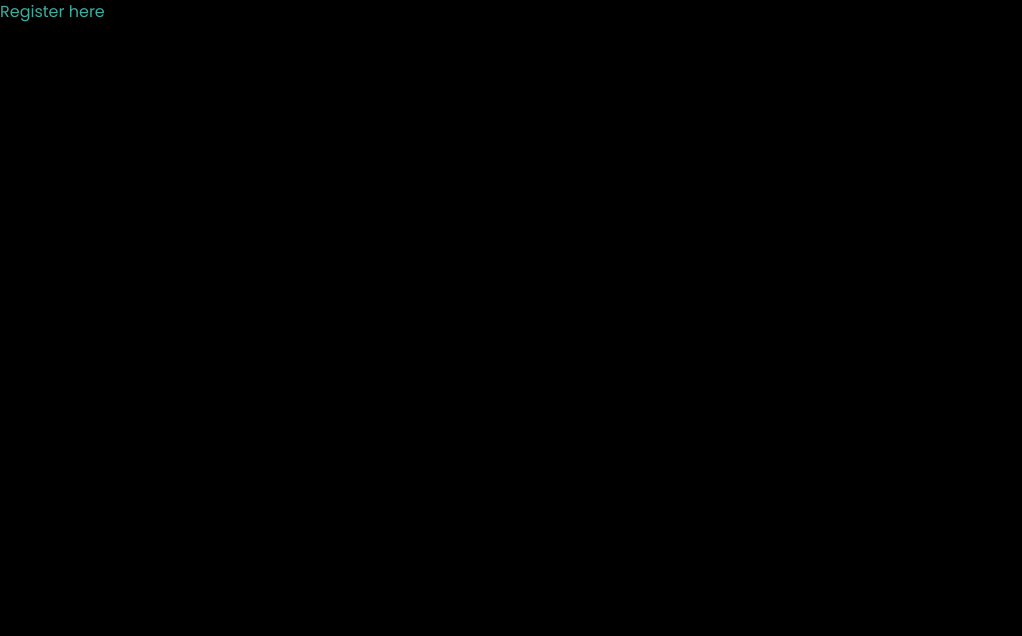
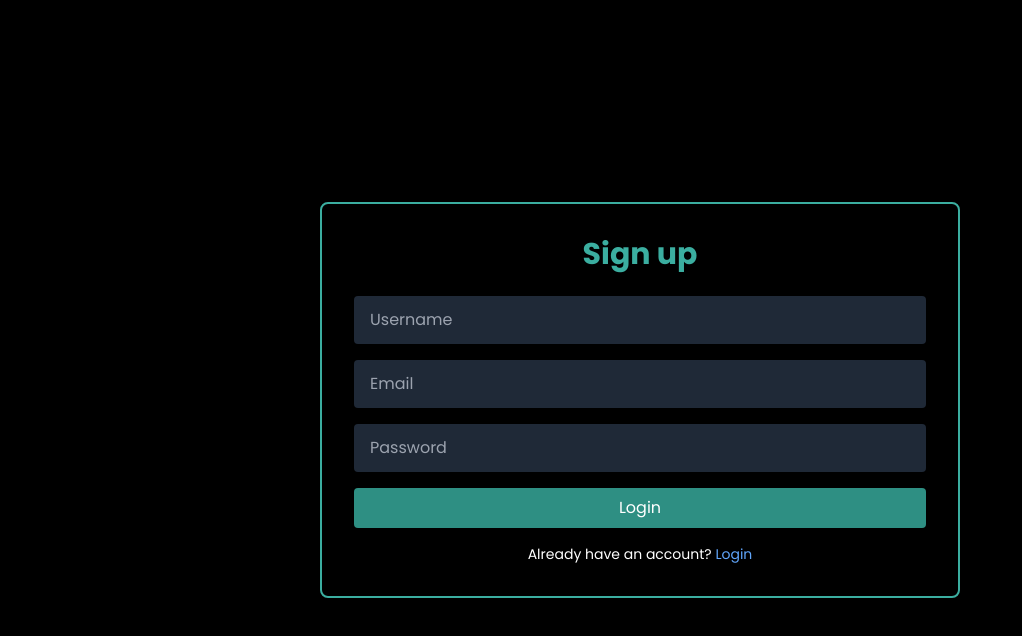
Before and after one commit to Pycreater/To-Let-Globe-Blogs, a React (Vite) app in the folder client/: page /register in a window 1280 px wide. Shown: the top 636 px of the page, without its empty margins (0-1022 px from the left). Built offline with nearby package versions, Linux system fonts and the light colour scheme.

Commit message:
feat(pages): implement login and register page

```diff
--- a/client/src/context/auth.context.jsx
+++ b/client/src/context/auth.context.jsx
@@ -2,7 +2,7 @@ import React, { createContext, useContext, useEffect, useState } from "react";
 import { useNavigate } from "react-router-dom";
 import { loginUser, logoutUser, registerUser } from "../api";
 import Loader from "../components/Loader";
-import { LocalStorage, requestHandler } from "../util";
+import { LocalStorage, requestHandler } from "../util/index.js";
 import { toast } from "sonner";
 
 // Create a context to manage authentication-related data and functions
@@ -81,8 +81,8 @@ const AuthProvider = ({ children }) => {
     setIsLoading(true);
     const _token = LocalStorage.get("token");
     const _user = LocalStorage.get("user");
-    if (_token && _user?.id) {
-      setUser(_user);
+    if (_token && _user?.user?._id) {
+      setUser(_user?.user);
       setToken(_token);
     }
     setIsLoading(false);
--- a/client/src/pages/login.jsx
+++ b/client/src/pages/login.jsx
@@ -1,11 +1,60 @@
-import React from "react";
+import React, { useState } from "react";
+import { Link } from "react-router-dom";
+import { useAuth } from "../context/auth.context";
 
-const login = () => {
+const Login = () => {
+  const [email, setEmail] = useState("");
+  const [password, setPassword] = useState("");
+  // Accessing the login function from the AuthContext
+  const { login } = useAuth();
+
+  // Function to handle the login process
+  const handleLogin = async () =>
+    await login({
+      email,
+      password,
+    });
+
   return (
-    <div>
-      <h1>Login here</h1>
+    <div className="flex items-center justify-center min-h-screen px-4 ">
+      <form
+        className=" md:p-8 p-4 max-w-screen-sm w-full py-8 rounded-lg shadow-md border-2 border-[#3baea0]"
+        onSubmit={async (e) => {
+          e.preventDefault();
+          await handleLogin();
+        }}
+      >
+        <h1 className="md:text-3xl text-2xl font-bold mb-6 text-center">
+          Login
+        </h1>
+        <input
+          type="email"
+          placeholder="email"
+          value={email}
+          onChange={(e) => setEmail(e.target.value)}
+          className="w-full p-2 mb-4 bg-gray-800  py-3 px-4 rounded text-white focus:outline-none focus:ring-2 focus:ring-[#3baea0b4]"
+        />
+        <input
+          type="password"
+          placeholder="password"
+          value={password}
+          onChange={(e) => setPassword(e.target.value)}
+          className="w-full p-2 mb-4 bg-gray-800  py-3 px-4 rounded text-white focus:outline-none focus:ring-2 focus:ring-[#3baea0a8]"
+        />
+        <button className="w-full py-2 bg-[#2e8f83] text-white rounded hover:bg-[#34a394]">
+          Login
+        </button>
+        <div className="text-sm mt-4 text-center text-white">
+          <p>
+            Don't have an account?{" "}
+            <Link to="/register" className="text-blue-400  hover:underline">
+              Sign up
+            </Link>
+          </p>
+        </div>
+      </form>
     </div>
   );
 };
 
-export default login;
+export default Login;
--- a/client/src/pages/register.jsx
+++ b/client/src/pages/register.jsx
@@ -1,9 +1,67 @@
-import React from "react";
+import React, { useState } from "react";
+import { Link } from "react-router-dom";
+import { useAuth } from "../context/auth.context";
 
 const register = () => {
+  const [username, setUsername] = useState("");
+  const [password, setPassword] = useState("");
+  const [email, setEmail] = useState("");
+
+  const { register } = useAuth();
+
+  // Handle user registration
+  const handleRegister = async () =>
+    await register({
+      username,
+      password,
+      email,
+    });
+
   return (
-    <div>
-      <h1>Register here</h1>
+    <div className="flex items-center justify-center min-h-screen px-4 ">
+      <form
+        className=" md:p-8 p-4 max-w-screen-sm w-full py-8 rounded-lg shadow-md border-2 border-[#3baea0]"
+        onSubmit={async (e) => {
+          e.preventDefault();
+          await handleRegister();
+        }}
+      >
+        <h1 className="md:text-3xl text-2xl font-bold mb-6 text-center">
+          Sign up
+        </h1>
+        <input
+          type="text"
+          placeholder="Username"
+          value={username}
+          onChange={(e) => setUsername(e.target.value)}
+          className="w-full p-2 mb-4 bg-gray-800  py-3 px-4 rounded text-white focus:outline-none focus:ring-2 focus:ring-[#3baea0c0]"
+        />
+        <input
+          type="email"
+          placeholder="Email"
+          value={email}
+          onChange={(e) => setEmail(e.target.value)}
+          className="w-full p-2 mb-4 bg-gray-800  py-3 px-4 rounded text-white focus:outline-none focus:ring-2 focus:ring-[#3baea0c0]"
+        />
+        <input
+          type="password"
+          placeholder="Password"
+          value={password}
+          onChange={(e) => setPassword(e.target.value)}
+          className="w-full p-2 mb-4 bg-gray-800  py-3 px-4 rounded text-white focus:outline-none focus:ring-2 focus:ring-[#3baea0bb]"
+        />
+        <button className="w-full py-2 bg-[#2e8f83] text-white rounded hover:bg-[#34a394]">
+          Login
+        </button>
+        <div className="text-sm mt-4 text-center text-white">
+          <p>
+            Already have an account?{" "}
+            <Link to="/login" className="text-blue-400  hover:underline">
+              Login
+            </Link>
+          </p>
+        </div>
+      </form>
     </div>
   );
 };
--- a/client/src/util/index.js
+++ b/client/src/util/index.js
@@ -11,12 +11,13 @@ export const requestHandler = async (api, setLoading, onSuccess, onError) => {
       onSuccess(data);
     }
   } catch (error) {
-    // Handle error cases, including unauthorized and forbidden cases
-    if ([401, 403].includes(error?.response.data?.statusCode)) {
-      localStorage.clear(); // Clear local storage on authentication issues
-      if (isBrowser) window.location.href = "/login"; // Redirect to login page
+    if (error.response?.status === 422) {
+      const errorObject = error.response.data.errors[0];
+      const [key, value] = Object.entries(errorObject)[0];
+      onError(value);
+      return;
     }
-    onError(error?.response?.data?.message || "Something went wrong");
+    onError(error.response?.data?.message || "Something went wrong");
   } finally {
     // Hide loading state if setLoading function is provided
     setLoading && setLoading(false);
--- a/client/vite.config.js
+++ b/client/vite.config.js
@@ -5,8 +5,8 @@ import react from "@vitejs/plugin-react";
 export default defineConfig({
   server: {
     proxy: {
-      "/api": "https://blogs-eyj8.onrender.com",
-      // "/api": "http://localhost:8000",
+      // "/api": "https://blogs-eyj8.onrender.com",
+      "/api": "http://localhost:8000",
     },
   },
   plugins: [react()],
```
